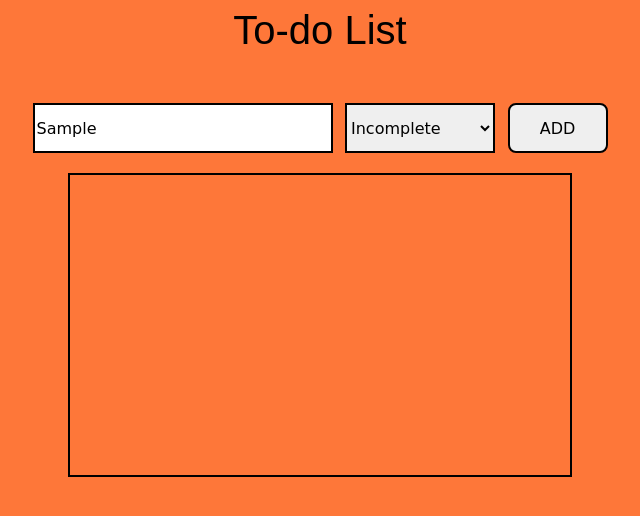
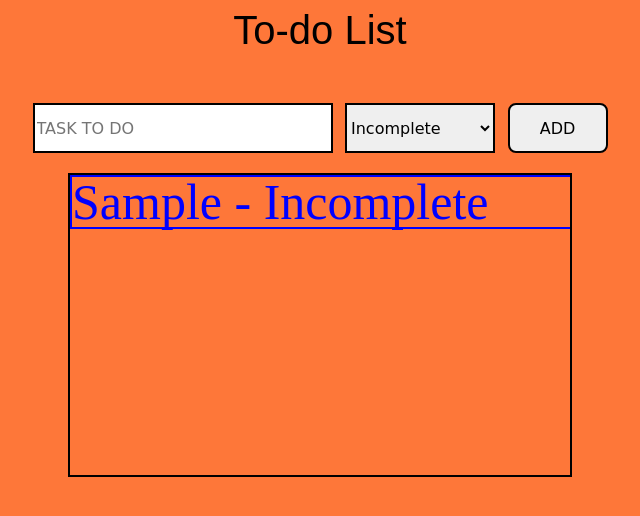
Before and after one commit to shaikwasef/to_do_list, a plain HTML site: page index.html in a window 1280 px wide. Both pictures are taken after typing "Sample" into the empty fields and a click on the button "ADD". Shown: the whole page, without its empty margins (320-960 px from the left). Drawn offline with Linux system fonts and the light colour scheme.

Commit message:
Incomplete task function added

```diff
--- a/css/style.css
+++ b/css/style.css
@@ -44,9 +44,16 @@ h1{
 	border : 2px solid black;
 	display : flex;
 	flex-direction : column;
+	overflow-y : auto;
+	overflow-x : hidden;
 }
-.list_element{
+.list_element_incomplete{
 	height:50px;
 	width : inherit;
-	border : 2px solid black;
+	color : blue;
+	line-height: 50px;
+	font-size : 50px;
+	border : 2px solid blue;
+	flex : 0 0 auto;
+
 }
--- a/js/script.js
+++ b/js/script.js
@@ -1,16 +1,24 @@
 var categories = document.getElementById("categories");
 var add = document.getElementById("add_button");
 var list = document.querySelector(".list");
+var task_field = document.getElementById("task_field");
 
 add.addEventListener('click',add_to_list);
 
 
 
 function add_to_list(){
-	// list_element = document.createElement("div");
-	// list_element.classList.add("list_element");
-	// list.append(list_element)
-	var value = categories.options[categories.selectedIndex].textContent ;
-	window.alert(value);
+	if (task_field.value == ""){
+		window.alert("Please define task!");
+		return ;
+	}
+	list_element = document.createElement("div");
+	list_element.classList.add("list_element_incomplete");
+	if(categories.options[categories.selectedIndex].textContent == "Incomplete"){
 
+		list_element.classList.add("list_element_incomplete");
+		list_element.textContent = task_field.value + " - Incomplete";
+		document.getElementById("task_field").value= "";
+	}
+	list.append(list_element);
 }
```
Also changed, not shown: index.html (+3 -3 lines).
